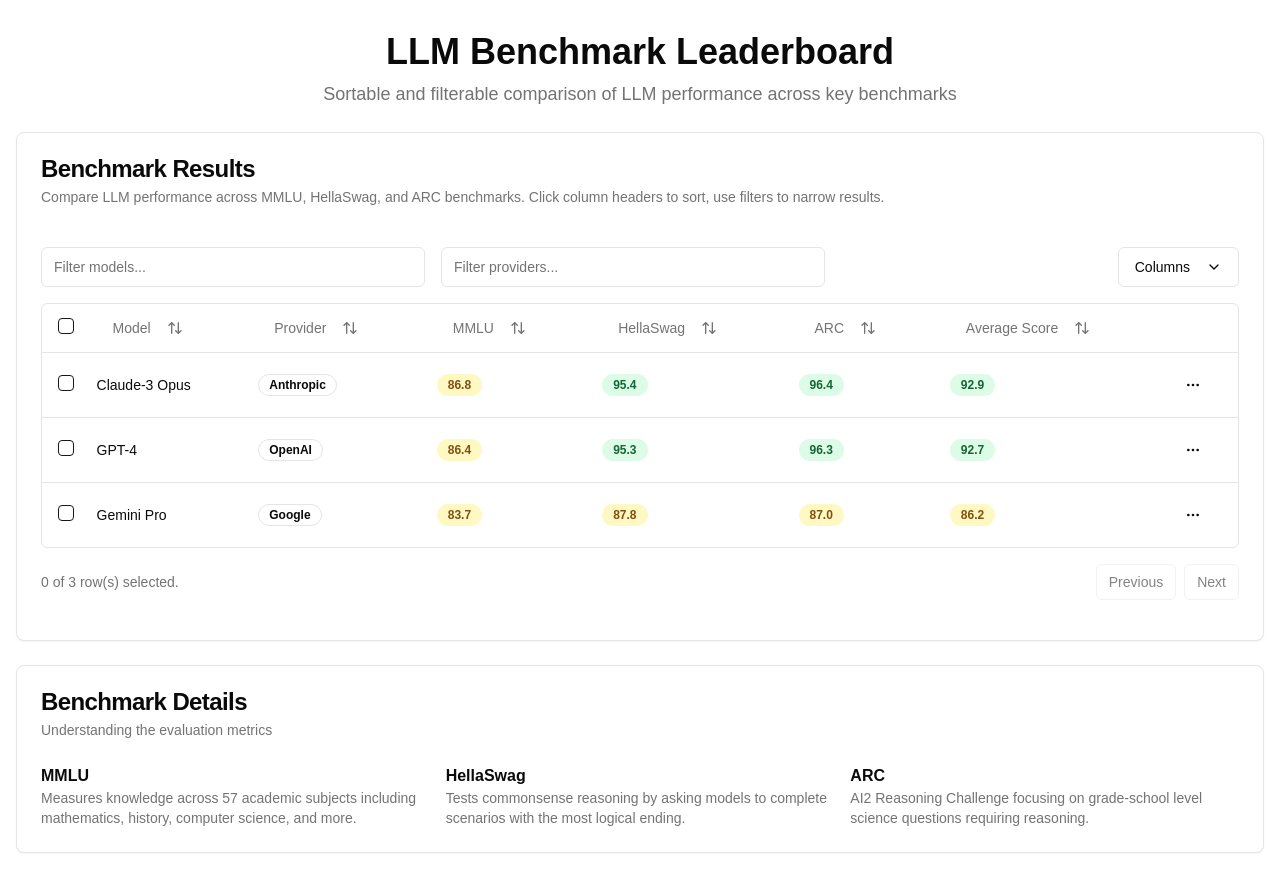
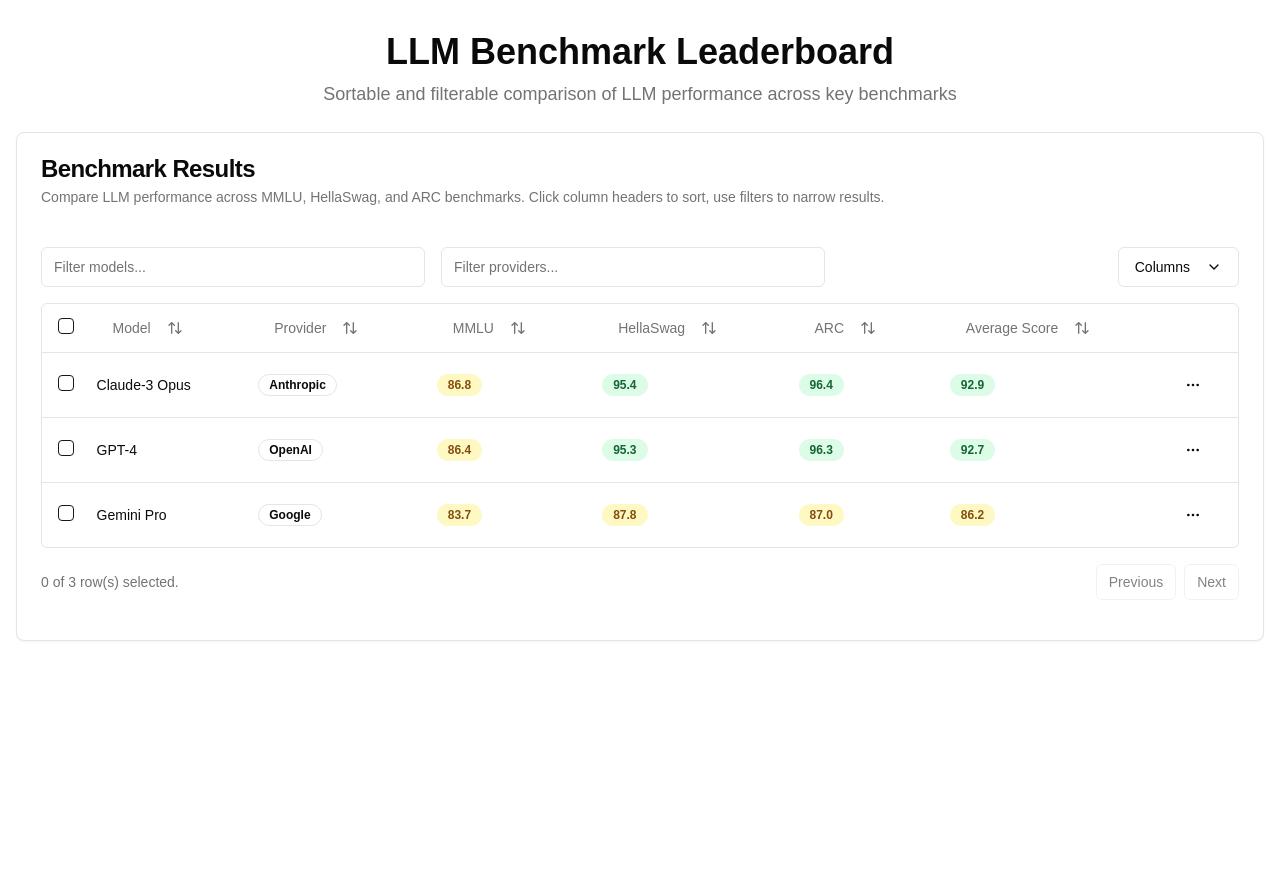
Before and after one commit to maxencefrenette/all-the-benchmarks, a Next.js app: page / in a window 1280 px wide. After the commit the page ends 800 px from the top, so only its background shows below. Built offline with nearby package versions, Linux system fonts and the light colour scheme.

Commit message:
Remove Benchmark Details section

```diff
--- a/components/leaderboard-table.tsx
+++ b/components/leaderboard-table.tsx
@@ -58,40 +58,6 @@ export default function LeaderboardTable() {
           <DataTable columns={columns} data={tableData} />
         </CardContent>
       </Card>
-
-      <Card>
-        <CardHeader>
-          <CardTitle>Benchmark Details</CardTitle>
-          <CardDescription>
-            Understanding the evaluation metrics
-          </CardDescription>
-        </CardHeader>
-        <CardContent>
-          <div className="grid gap-4 md:grid-cols-3">
-            <div>
-              <h4 className="font-semibold">MMLU</h4>
-              <p className="text-sm text-muted-foreground">
-                Measures knowledge across 57 academic subjects including
-                mathematics, history, computer science, and more.
-              </p>
-            </div>
-            <div>
-              <h4 className="font-semibold">HellaSwag</h4>
-              <p className="text-sm text-muted-foreground">
-                Tests commonsense reasoning by asking models to complete
-                scenarios with the most logical ending.
-              </p>
-            </div>
-            <div>
-              <h4 className="font-semibold">ARC</h4>
-              <p className="text-sm text-muted-foreground">
-                AI2 Reasoning Challenge focusing on grade-school level science
-                questions requiring reasoning.
-              </p>
-            </div>
-          </div>
-        </CardContent>
-      </Card>
     </div>
   )
 }
--- a/components/leaderboard.tsx
+++ b/components/leaderboard.tsx
@@ -116,40 +116,6 @@ export default function Leaderboard() {
           </Card>
         ))}
       </div>
-
-      <Card>
-        <CardHeader>
-          <CardTitle>Benchmark Details</CardTitle>
-          <CardDescription>
-            Understanding the evaluation metrics
-          </CardDescription>
-        </CardHeader>
-        <CardContent>
-          <div className="grid gap-4 md:grid-cols-3">
-            <div>
-              <h4 className="font-semibold">MMLU</h4>
-              <p className="text-sm text-muted-foreground">
-                Measures knowledge across 57 academic subjects including
-                mathematics, history, computer science, and more.
-              </p>
-            </div>
-            <div>
-              <h4 className="font-semibold">HellaSwag</h4>
-              <p className="text-sm text-muted-foreground">
-                Tests commonsense reasoning by asking models to complete
-                scenarios with the most logical ending.
-              </p>
-            </div>
-            <div>
-              <h4 className="font-semibold">ARC</h4>
-              <p className="text-sm text-muted-foreground">
-                AI2 Reasoning Challenge focusing on grade-school level science
-                questions requiring reasoning.
-              </p>
-            </div>
-          </div>
-        </CardContent>
-      </Card>
     </div>
   )
 }
```
